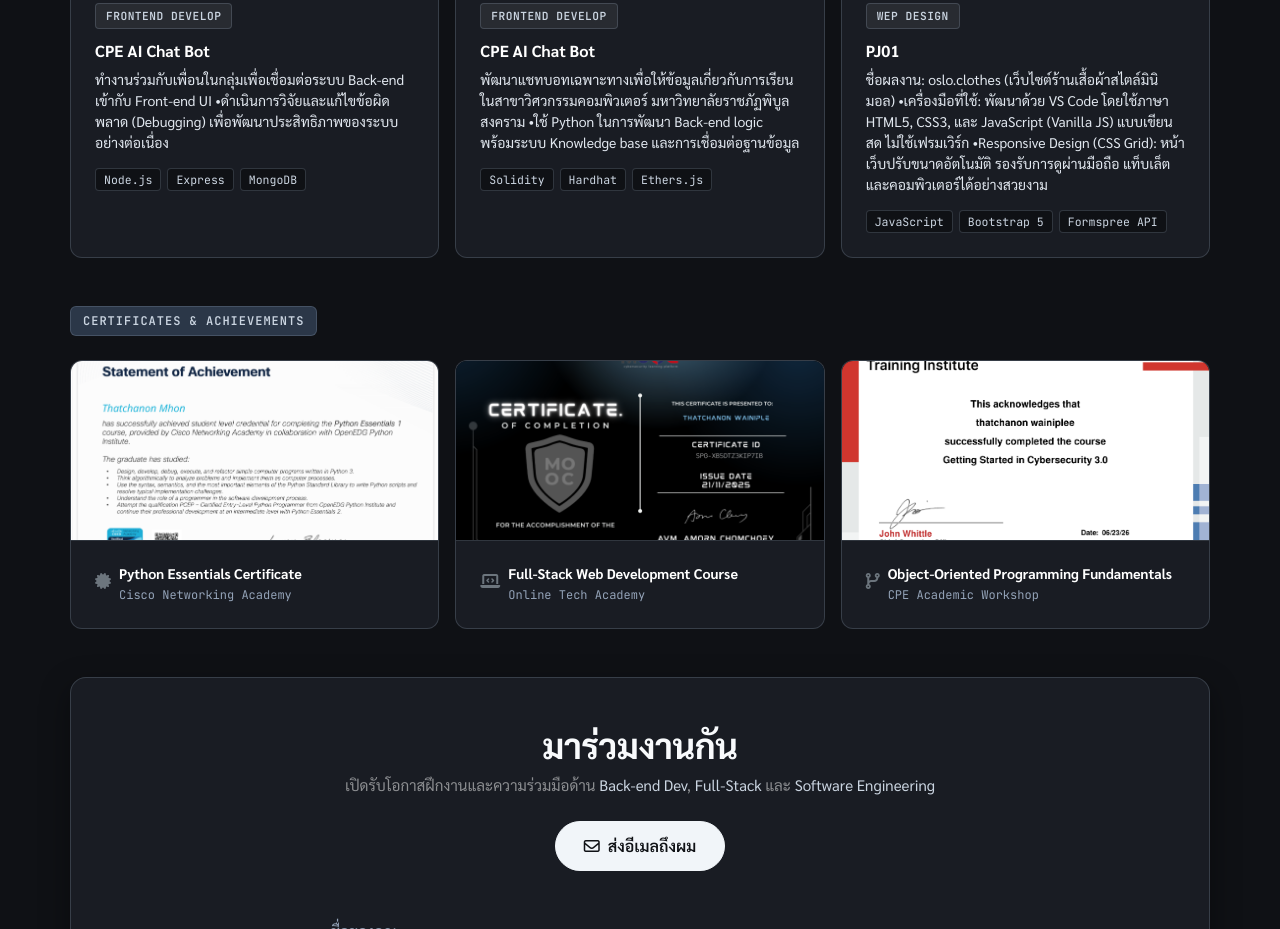
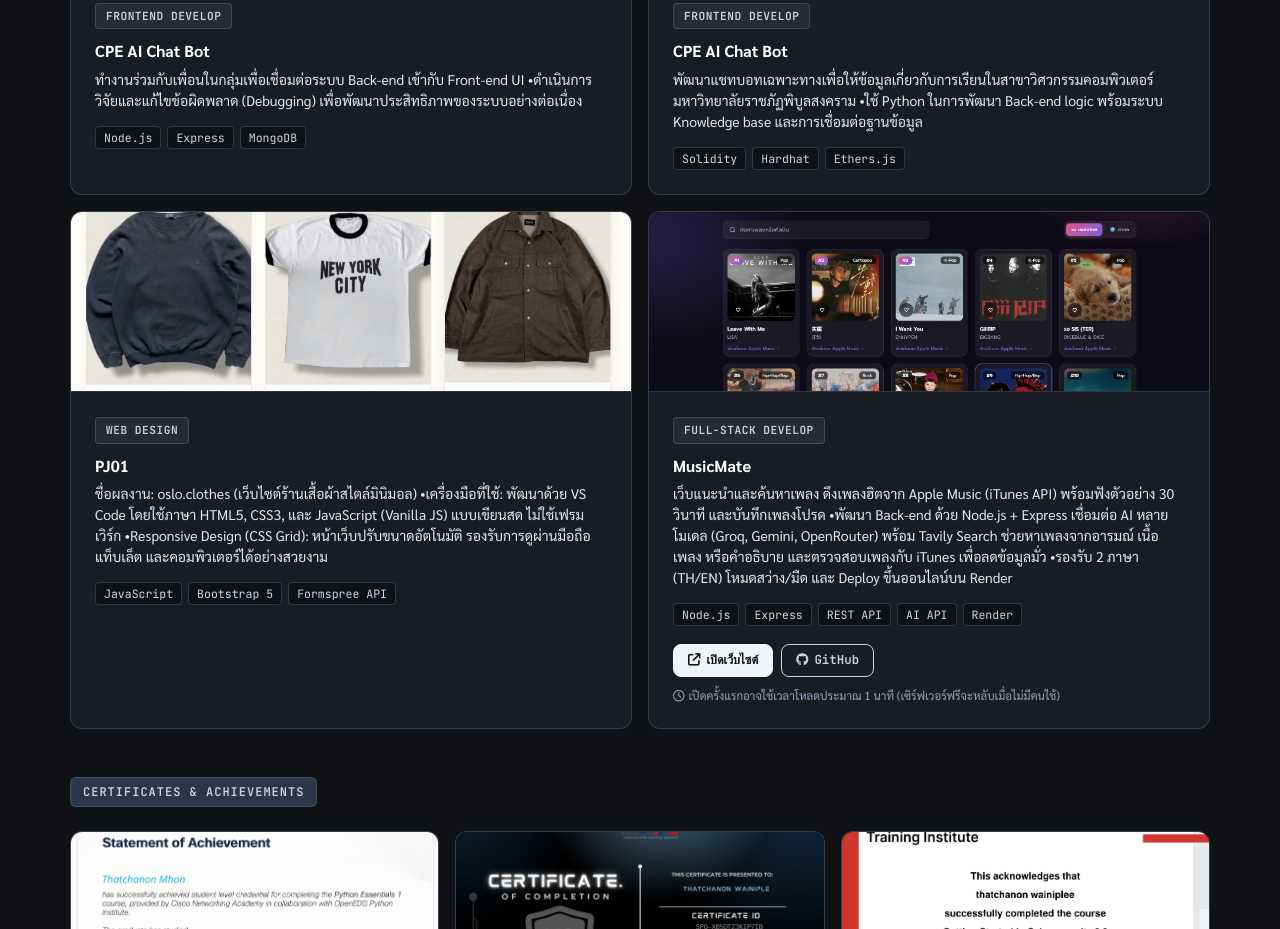
Before and after one commit to thatchanon20/my-portfolio, a plain HTML site: page index.html in a window 1280 px wide. Shown: the part 2056-2985 px from the top of the page. Drawn offline with nearby package versions, Linux system fonts and the light colour scheme.

Commit message:
Update index.html

```diff
--- a/index.html
+++ b/index.html
@@ -85,6 +85,15 @@ pointer-events:none
 .project-tech-stack{gap:6px;margin-top:15px}
 .tech-pill{font-size:.72rem;background:var(--bg);border:1px solid var(--border);color:var(--silver);padding:2px 8px;border-radius:4px;font-family:'JetBrains Mono'}
 .gpa-box{background:var(--bg);border:1px solid var(--border);padding:10px;border-radius:8px;text-align:center}
+
+/* ปุ่มลิงก์ในการ์ดโปรเจกต์ (MusicMate) */
+.project-links{display:flex;flex-wrap:wrap;gap:8px;margin-top:18px}
+.project-link-btn{display:inline-flex;align-items:center;gap:6px;font-size:.78rem;font-weight:600;font-family:'JetBrains Mono';padding:6px 14px;border-radius:8px;text-decoration:none;transition:.2s}
+.project-link-btn.primary{background:#f1f5f9;color:#0f1115!important;border:1px solid #f1f5f9}
+.project-link-btn.primary:hover{background:transparent;color:#f1f5f9!important}
+.project-link-btn.outline{background:transparent;color:var(--silver)!important;border:1px solid var(--silver)}
+.project-link-btn.outline:hover{background:#fff1;color:#f1f5f9!important;border-color:#f1f5f9}
+.project-note{font-size:.72rem;color:var(--muted);margin-top:10px;margin-bottom:0}
 
 .contact-section-card{border-radius:16px;padding:45px 30px;box-shadow:0 10px 30px #0006}
 .contact-section-card h2{font-size:2.2rem;font-weight:700;color:var(--light);letter-spacing:-.5px}
@@ -311,7 +320,7 @@ body{background:#fff;color:#000}
 <div class="section-title-box m-0">Project Experience</div>
 </div>
 
-<div class="row row-cols-1 row-cols-md-3 g-3">
+<div class="row row-cols-1 row-cols-md-2 g-3">
 
 <div class="col"><div class="custom-card">
 <div class="cert-img-wrapper">
@@ -349,12 +358,32 @@ body{background:#fff;color:#000}
 </div>
 <a href="PJ01.html" target="_blank" rel="noopener noreferrer" style="text-decoration:none;color:inherit;display:block">
 <div class="p-4">
-<span class="project-tag">WEP DESIGN</span>
+<span class="project-tag">WEB DESIGN</span>
 <h5 class="fw-bold text-white mb-2 fs-6">PJ01</h5>
 <p class="small lh-base mb-0" style="color:var(--desc)">ชื่อผลงาน: oslo.clothes (เว็บไซต์ร้านเสื้อผ้าสไตล์มินิมอล) •เครื่องมือที่ใช้: พัฒนาด้วย VS Code โดยใช้ภาษา HTML5, CSS3, และ JavaScript (Vanilla JS) แบบเขียนสด ไม่ใช้เฟรมเวิร์ก •Responsive Design (CSS Grid): หน้าเว็บปรับขนาดอัตโนมัติ รองรับการดูผ่านมือถือ แท็บเล็ต และคอมพิวเตอร์ได้อย่างสวยงาม</p>
 <div class="project-tech-stack"><span class="tech-pill">JavaScript</span><span class="tech-pill">Bootstrap 5</span><span class="tech-pill">Formspree API</span></div>
 </div>
 </a>
+</div></div>
+
+<!-- ===== MusicMate (โปรเจกต์ใหม่) ===== -->
+<div class="col"><div class="custom-card">
+<div class="cert-img-wrapper">
+<a href="https://musicmate-rqig.onrender.com" target="_blank" rel="noopener noreferrer" class="project-img-link" title="คลิกเพื่อเปิดเว็บไซต์ MusicMate">
+<img src="images/musicmate.png" class="cert-img" alt="MusicMate" onerror="this.src='https://via.placeholder.com/400x250/1c1f26/cbd5e1?text=MusicMate'">
+</a>
+</div>
+<div class="p-4">
+<span class="project-tag">FULL-STACK DEVELOP</span>
+<h5 class="fw-bold text-white mb-2 fs-6">MusicMate</h5>
+<p class="small lh-base mb-0" style="color:var(--desc)">เว็บแนะนำและค้นหาเพลง ดึงเพลงฮิตจาก Apple Music (iTunes API) พร้อมฟังตัวอย่าง 30 วินาที และบันทึกเพลงโปรด •พัฒนา Back-end ด้วย Node.js + Express เชื่อมต่อ AI หลายโมเดล (Groq, Gemini, OpenRouter) พร้อม Tavily Search ช่วยหาเพลงจากอารมณ์ เนื้อเพลง หรือคำอธิบาย และตรวจสอบเพลงกับ iTunes เพื่อลดข้อมูลมั่ว •รองรับ 2 ภาษา (TH/EN) โหมดสว่าง/มืด และ Deploy ขึ้นออนไลน์บน Render</p>
+<div class="project-tech-stack"><span class="tech-pill">Node.js</span><span class="tech-pill">Express</span><span class="tech-pill">REST API</span><span class="tech-pill">AI API</span><span class="tech-pill">Render</span></div>
+<div class="project-links">
+<a href="https://musicmate-rqig.onrender.com" target="_blank" rel="noopener noreferrer" class="project-link-btn primary"><i class="fa-solid fa-arrow-up-right-from-square"></i>เปิดเว็บไซต์</a>
+<a href="https://github.com/thatchanon20/musicmate" target="_blank" rel="noopener noreferrer" class="project-link-btn outline"><i class="fa-brands fa-github"></i>GitHub</a>
+</div>
+<p class="project-note"><i class="fa-regular fa-clock me-1"></i>เปิดครั้งแรกอาจใช้เวลาโหลดประมาณ 1 นาที (เซิร์ฟเวอร์ฟรีจะหลับเมื่อไม่มีคนใช้)</p>
+</div>
 </div></div>
 
 </div>
```
